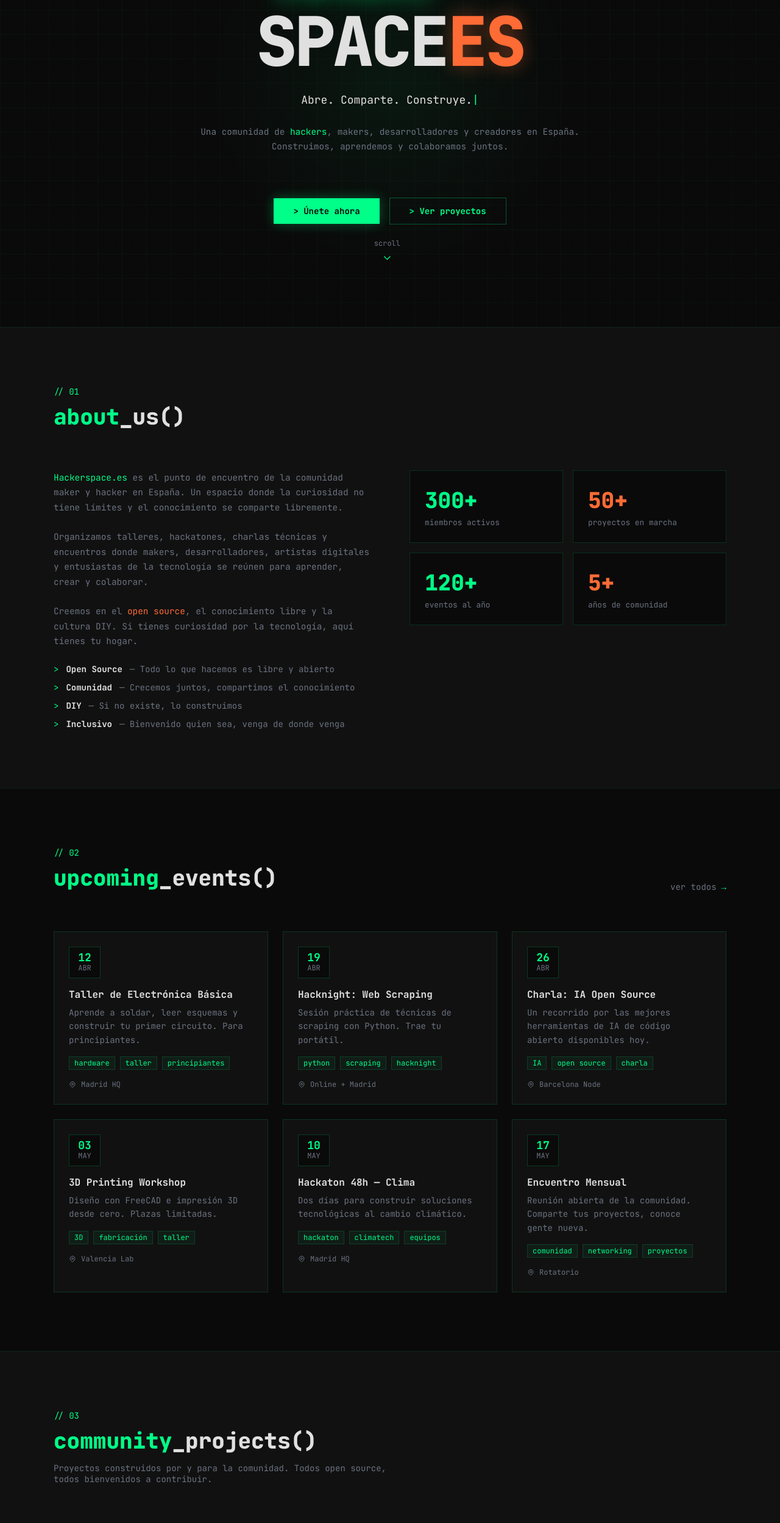
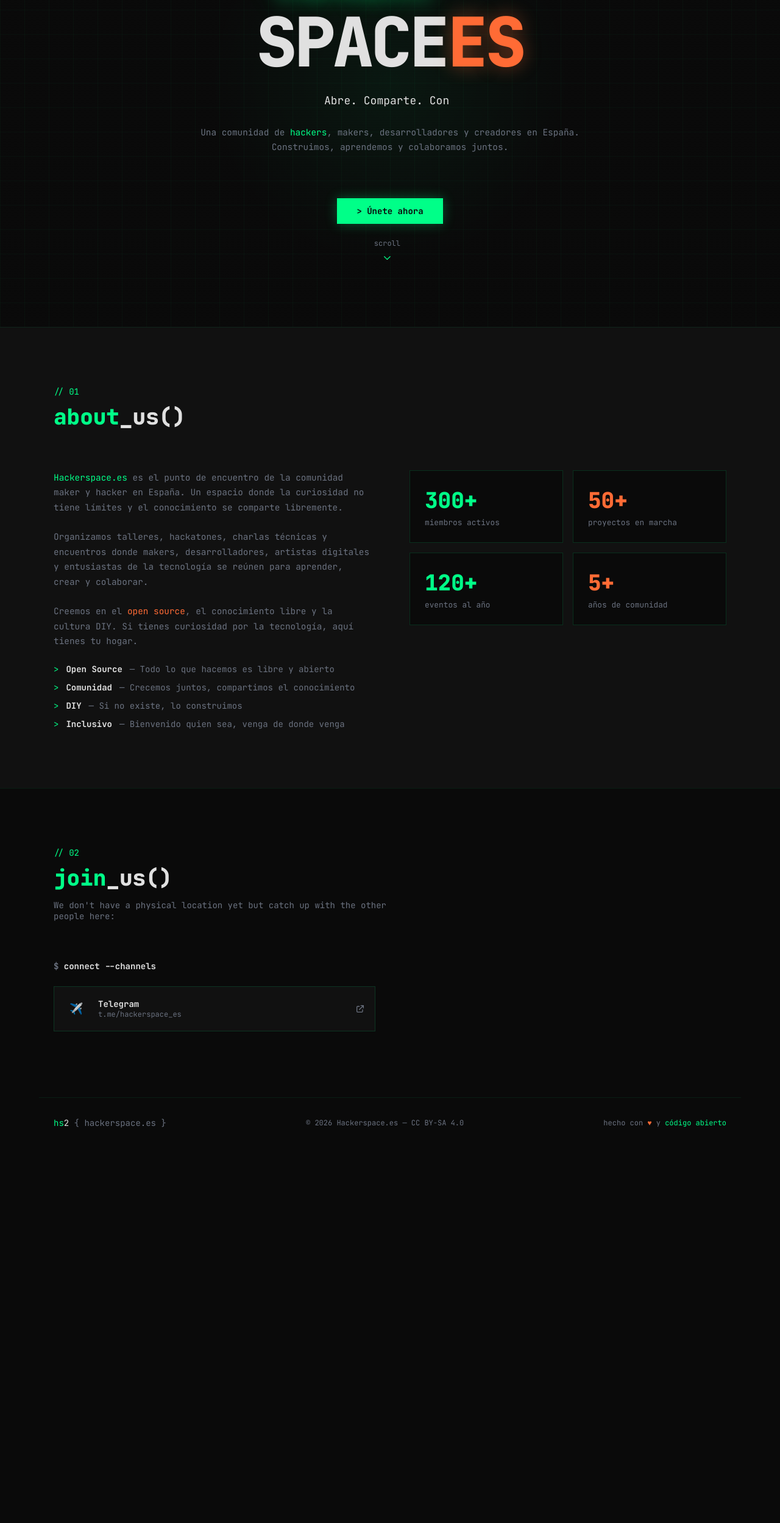
Before and after one commit to zemskovmm/hackerspace.es, a Vue app: page / in a window 1280 px wide. Shown: the part 264-2761 px from the top of the page at 61% size. After the commit the page ends 2210 px from the top, so only its background shows below. Built offline with nearby package versions, Linux system fonts and the light colour scheme.

Commit message:
remove non-active sections

```diff
--- a/src/App.vue
+++ b/src/App.vue
@@ -1,20 +1,18 @@
 <script setup>
-import NavBar from './components/NavBar.vue'
-import HeroSection from './components/HeroSection.vue'
-import AboutSection from './components/AboutSection.vue'
-import EventsSection from './components/EventsSection.vue'
-import ProjectsSection from './components/ProjectsSection.vue'
-import ContactSection from './components/ContactSection.vue'
+import NavBar from "./components/NavBar.vue";
+import HeroSection from "./components/HeroSection.vue";
+import AboutSection from "./components/AboutSection.vue";
+import EventsSection from "./components/EventsSection.vue";
+import ProjectsSection from "./components/ProjectsSection.vue";
+import ContactSection from "./components/ContactSection.vue";
 </script>
 
 <template>
-  <div class="min-h-screen" style="background-color: #0a0a0a;">
+    <div class="min-h-screen" style="background-color: #0a0a0a">
         <NavBar />
         <main>
             <HeroSection />
             <AboutSection />
-      <EventsSection />
-      <ProjectsSection />
             <ContactSection />
         </main>
     </div>
--- a/src/components/ContactSection.vue
+++ b/src/components/ContactSection.vue
@@ -2,7 +2,7 @@
     <section class="contact" id="contact">
         <div class="container">
             <div class="contact__header">
-                <small>// 04</small>
+                <small>// 02</small>
                 <h2><span class="neon">join</span>_us()</h2>
                 <p>
                     We don't have a physical location yet but catch up with the
--- a/src/components/HeroSection.vue
+++ b/src/components/HeroSection.vue
@@ -30,7 +30,6 @@
 
             <div class="hero__ctas">
                 <a href="#contact" class="btn-primary">&gt; Únete ahora</a>
-                <a href="#projects" class="btn-outline">&gt; Ver proyectos</a>
             </div>
 
             <div class="hero__scroll">
```
Lines whose indentation alone changed are shown as unchanged.
